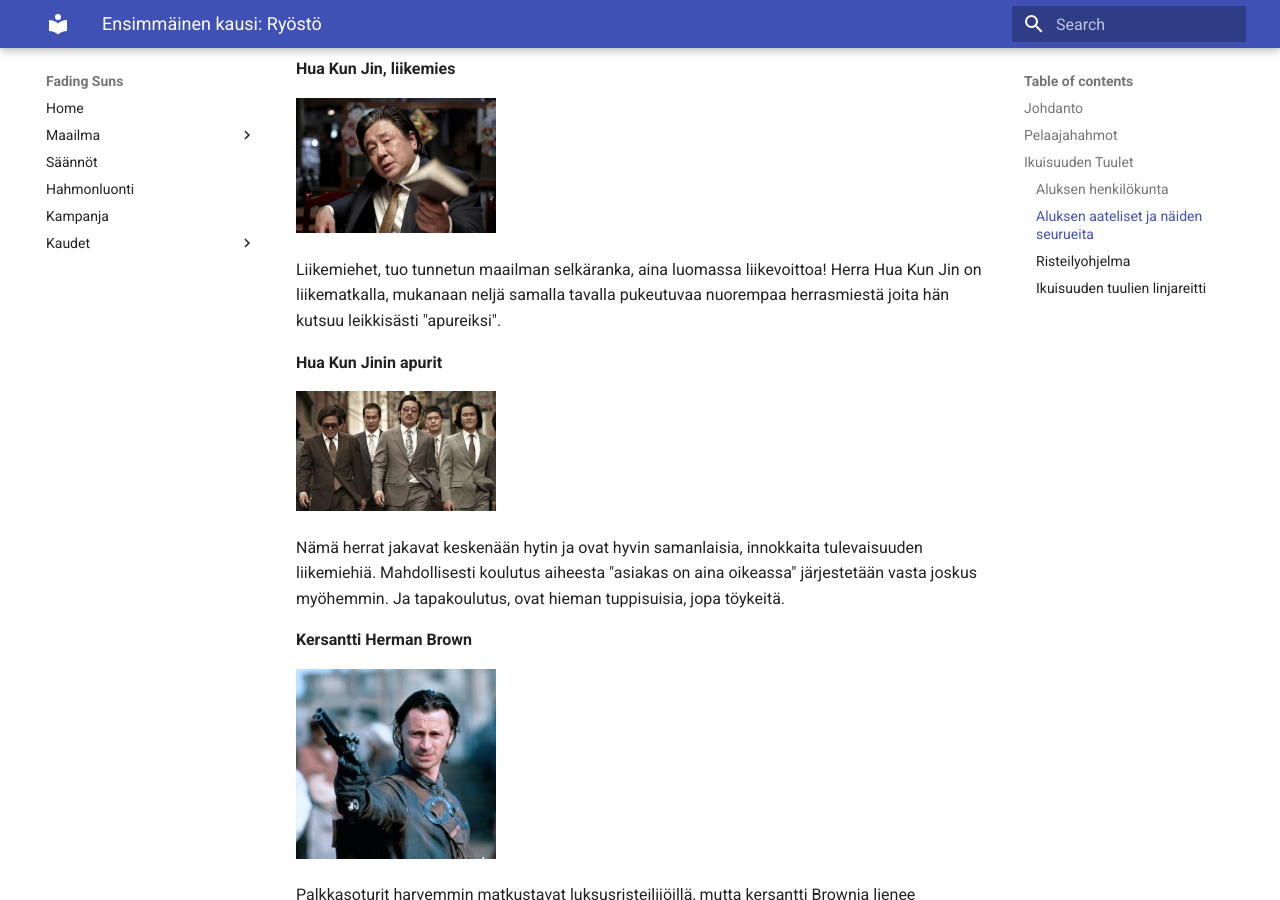
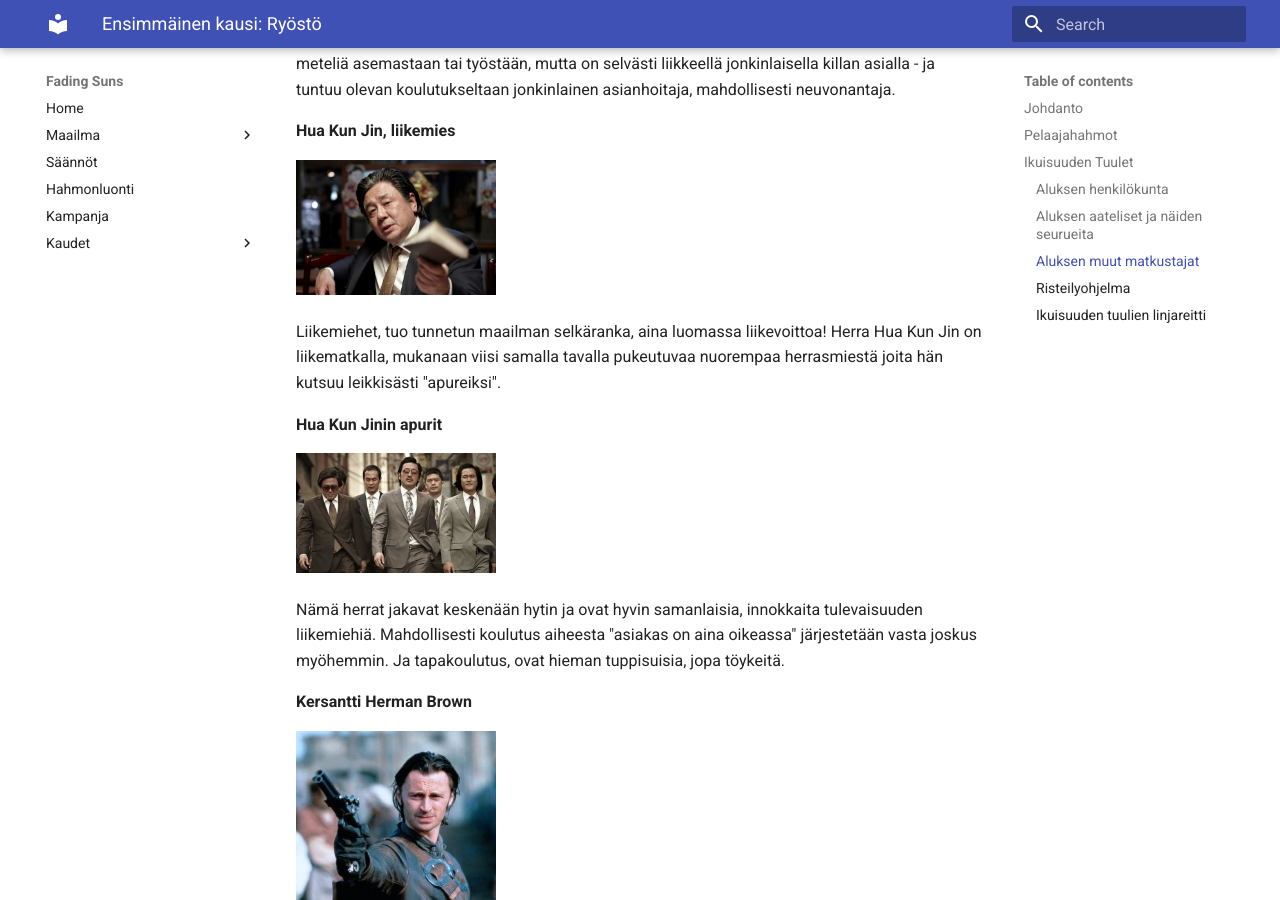
Before and after one commit to mertenator100/mertenator100.github.io, an MkDocs documentation site: the page built from docs/kausi1.md, in a window 1280 px wide and 900 px high, scrolled down 9409 px. Built offline with MkDocs 1.6.1 and Material for MkDocs 9.7.7, drawn with Linux system fonts in a browser that asks for light colours; some of the changed text lies outside the part shown.

Commit message:
kirjoitusvireitä

```diff
--- a/docs/kausi1.md
+++ b/docs/kausi1.md
@@ -126,6 +126,8 @@
 
 Valtaosa aluksen ensimmäisen ja toisen luokan hyteistä on aatelisten varaamia, ja kaikkineen heitä matkaa Criticorumiin pitkälle kolmattakymmenettä. Valtaosa vähäisempiä aatelisten sukuhaarojen edustajia, ja harvalla on paronia korkeampaa arvoa. He täyttävät juhlasalin vastaanotoilla ja jälkimmäiset päivälliskattaukset.
 
+### Aluksen muut matkustajat
+
 **Illuminaatti, Isä Mattjhis**
 
 <img src="/img/matthjis.jpg" alt="Matthjis" title="Matthjis" width="200" height="200" />
@@ -152,7 +154,7 @@
 
 <img src="/img/huakunjin.jpg" alt="Hua Kun Jin" title="Hua Kun Jin" width="200" height="200" />
 
-Liikemiehet, tuo tunnetun maailman selkäranka, aina luomassa liikevoittoa! Herra Hua Kun Jin on liikematkalla, mukanaan neljä samalla tavalla pukeutuvaa nuorempaa herrasmiestä joita hän kutsuu leikkisästi "apureiksi".
+Liikemiehet, tuo tunnetun maailman selkäranka, aina luomassa liikevoittoa! Herra Hua Kun Jin on liikematkalla, mukanaan viisi samalla tavalla pukeutuvaa nuorempaa herrasmiestä joita hän kutsuu leikkisästi "apureiksi".
 
 **Hua Kun Jinin apurit**
 
```
Also changed, not shown: other parts of docs/kausi1.md (+1 -1 lines).
